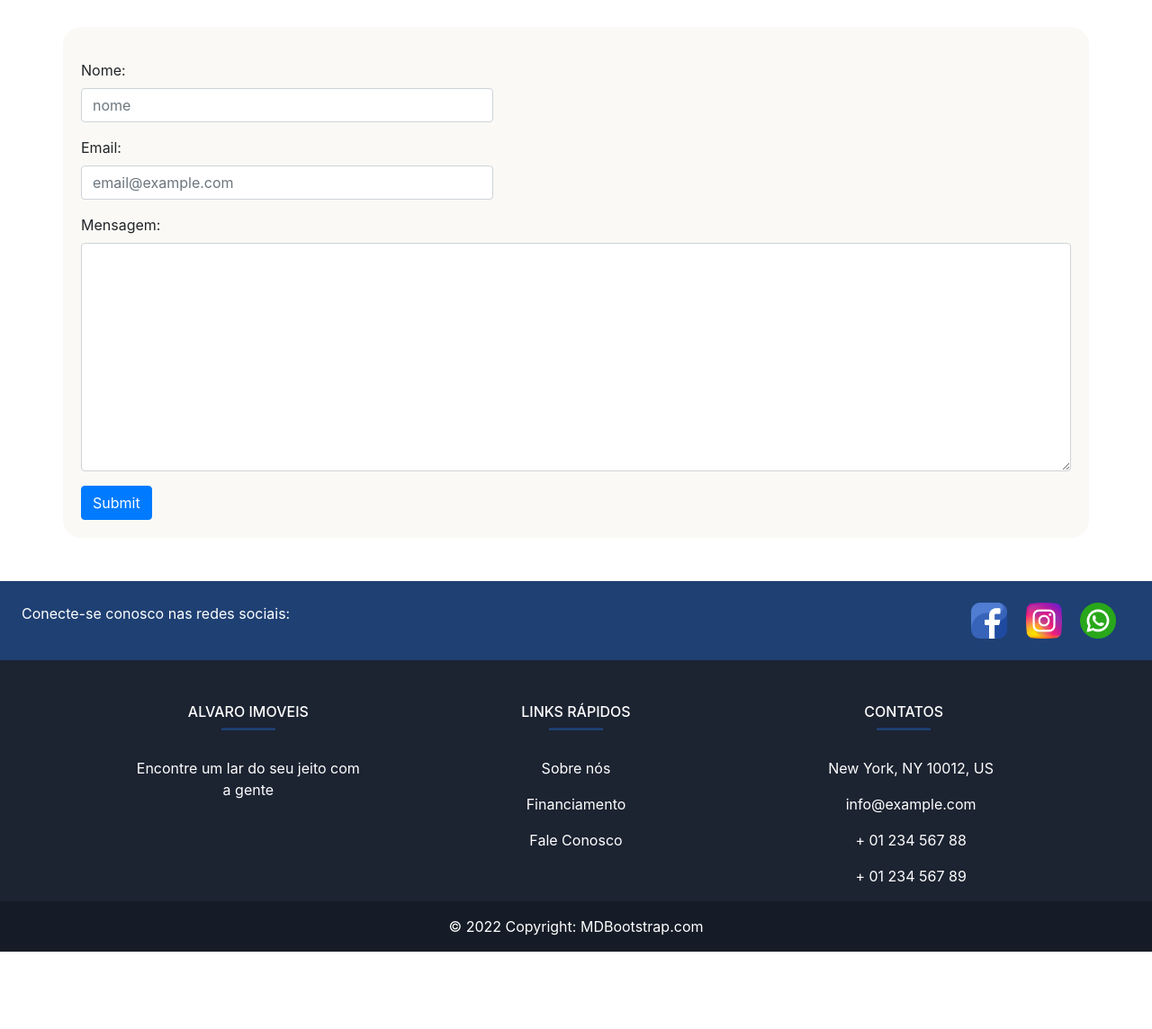
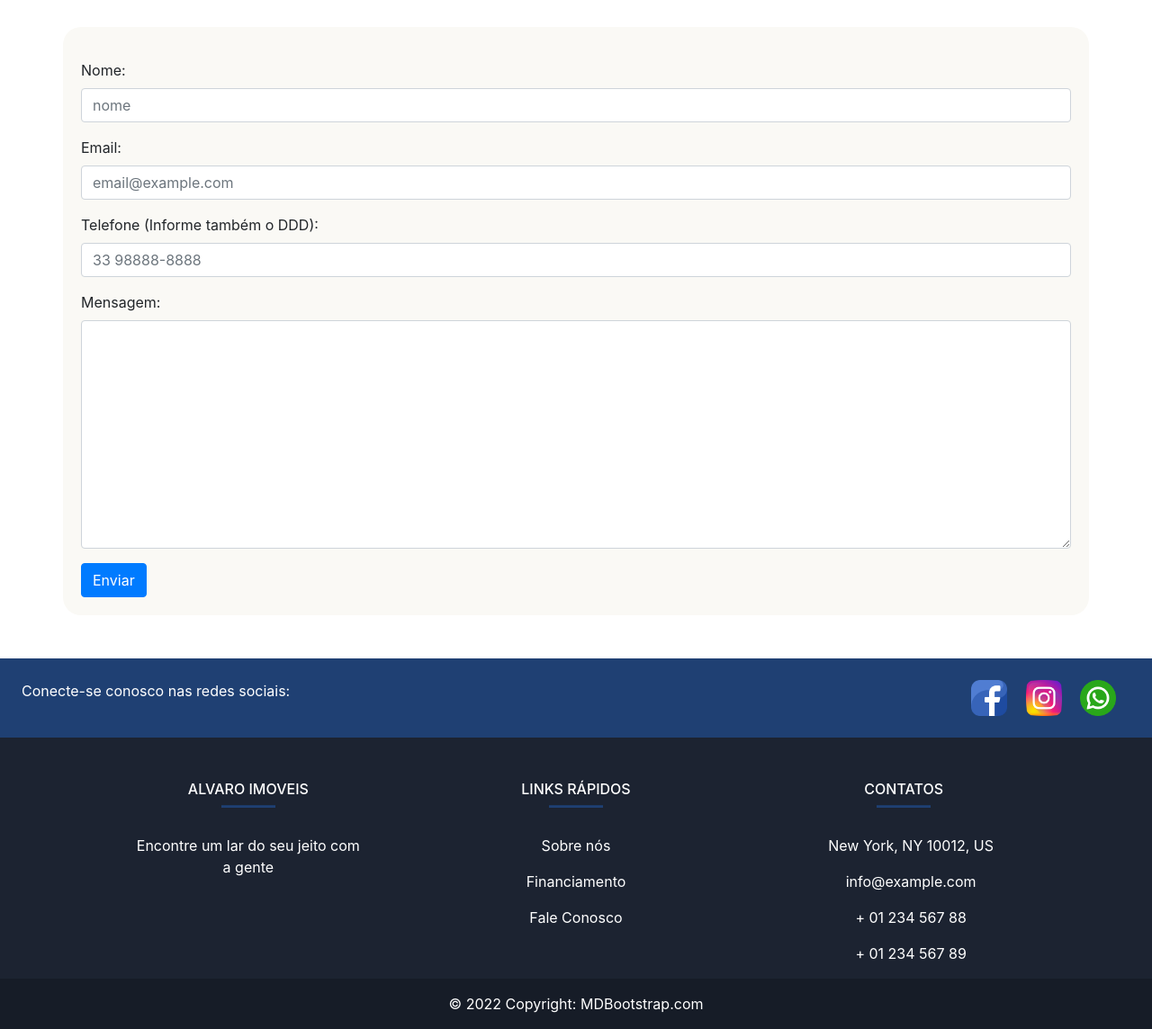
Before and after one commit to odivanmarco/AlvaroImoveis, a Django app: page /faleconosco in a window 1280 px wide. Shown: the part 56-1200 px from the top of the page at 90% size. Before the commit the page ends 1114 px from the top, so only its background shows below. Run offline with Django 4.2, Linux system fonts and the light colour scheme; some libraries are stand-ins or nearby versions.

Commit message:
Corrigindo o banco de dados

```diff
--- a/plataforma/admin.py
+++ b/plataforma/admin.py
@@ -1,5 +1,5 @@
 from django.contrib import admin
-from .models import Imovei,Cidade,Imagem
+from .models import Imovei,Cidade,Imagem,Contato
 # Register your models here.
 
 @admin.register(Imovei)
@@ -10,3 +10,4 @@ class ImoveiAdmin(admin.ModelAdmin):
 
 admin.site.register(Imagem)
 admin.site.register(Cidade)
+admin.site.register(Contato)
--- a/plataforma/templates/faleconosco.html
+++ b/plataforma/templates/faleconosco.html
@@ -8,18 +8,22 @@
 
 {% block 'body' %}
 <div class="container" id="formMensagem">
-    <form action="">
-        <div class="form-group">
+    <form method="post" action="#">
+        {% csrf_token %}
+        <div class=" form-group">
             <label class="mt-3" for="nome">Nome:</label>
-            <input class="col-5 form-control" type="text" id="nome" name="nameInput" placeholder="nome">
+            <input class="form-control" type="text" id="nome" name="name" placeholder="nome" required>
 
             <label class="mt-3" for="inputEmail">Email:</label>
-            <input class="col-5 form-control" type="email" name="emailinput" id="inputEmail" placeholder="email@example.com">
+            <input class="form-control" type="email" name="emailC" id="inputEmail" placeholder="email@example.com">
+
+            <label class="mt-3" for="inputTelefone">Telefone (Informe também o DDD):</label>
+            <input class="form-control" type="text" name="telefone" id="inputTelefone" placeholder="33 98888-8888">
 
             <label class="mt-3" for="subject"> Mensagem: </label>
-            <textarea class="form-control" name="subject" id="subject" cols="30" rows="10"></textarea>
+            <textarea class="form-control" name="mensagem" id="subject" cols="30" rows="10" required></textarea>
         </div>
-        <button type="submit" class="btn btn-primary">Submit</button>
+        <button type="submit" class="btn btn-primary">Enviar</button>
     </form>
 </div>
 {% endblock %}
--- a/plataforma/views.py
+++ b/plataforma/views.py
@@ -1,5 +1,5 @@
 from django.shortcuts import render, HttpResponse, get_object_or_404
-from .models import Imovei,Cidade
+from .models import Imovei,Cidade,Contato
 
 # Create your views here.
 
@@ -10,7 +10,21 @@ def financiamento(request):
     return render(request, 'financiamento.html')
 
 def faleconosco(request):
-    return render(request, 'faleconosco.html')
+    if request.method=="GET":
+        return render(request, 'faleconosco.html')
+    else:
+        contact = Contato()
+        name = request.POST.get('name')
+        email = request.POST.get('emailC')
+        telefone = request.POST.get('telefone')
+        subject = request.POST.get('mensagem')
+        contact.name = name
+        contact.email = email
+        contact.telefone = telefone
+        contact.mensagem = subject
+        contact.save()
+        return render(request,'faleconosco.html')
+
 
 def home(request):
     preco_minimo = request.GET.get('preco_minimo')
```
Also changed, not shown: plataforma/models.py (+9 -1 lines), plataforma/templates/home.html (+63 -0 lines), db.sqlite3, plataforma/migrations/0006_contato.py (added), plataforma/migrations/0007_rename_emailinput_contato_email_and_more.py (added), plataforma/migrations/0008_alter_contato_email.py (added), plataforma/migrations/0009_contato_telefone.py (added).
